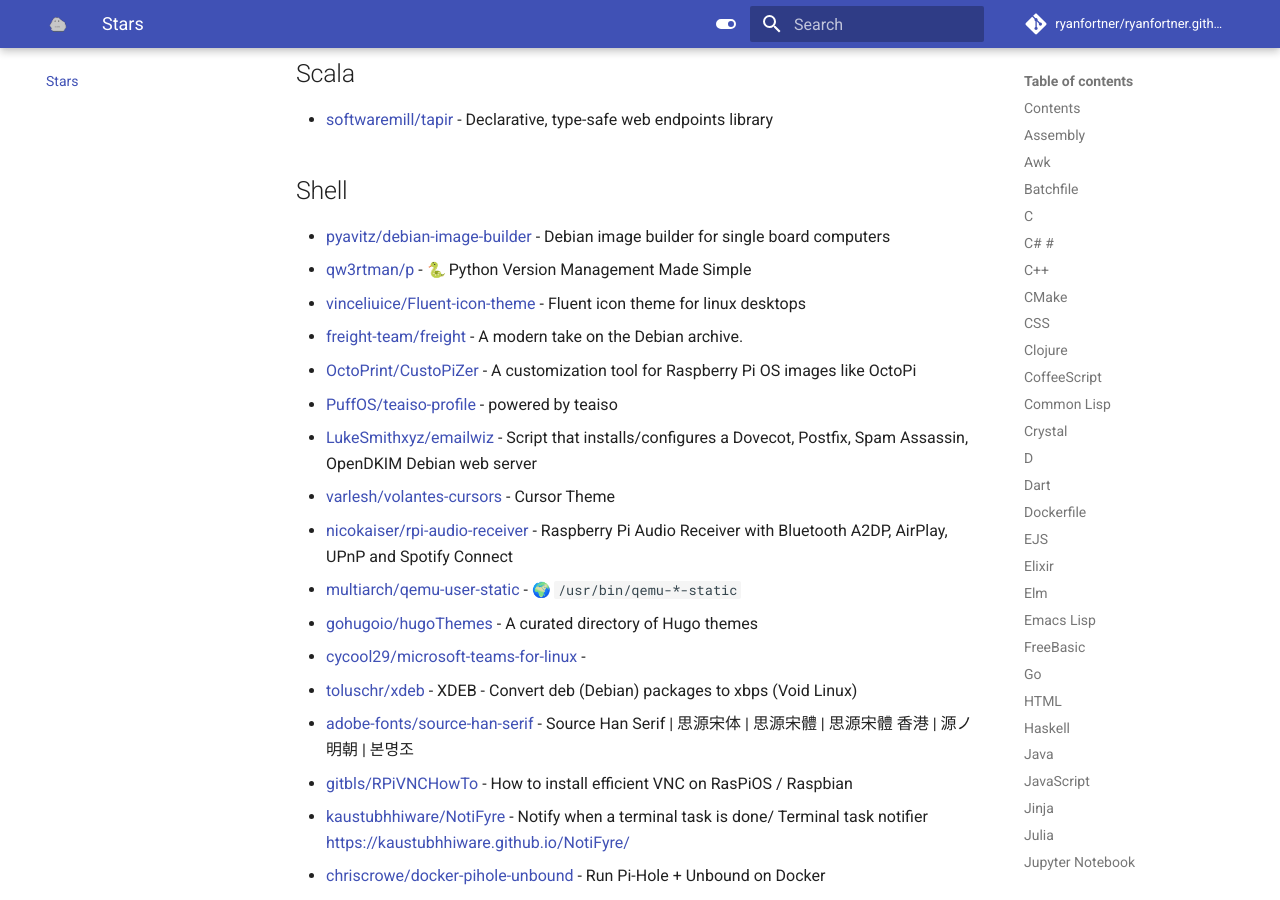
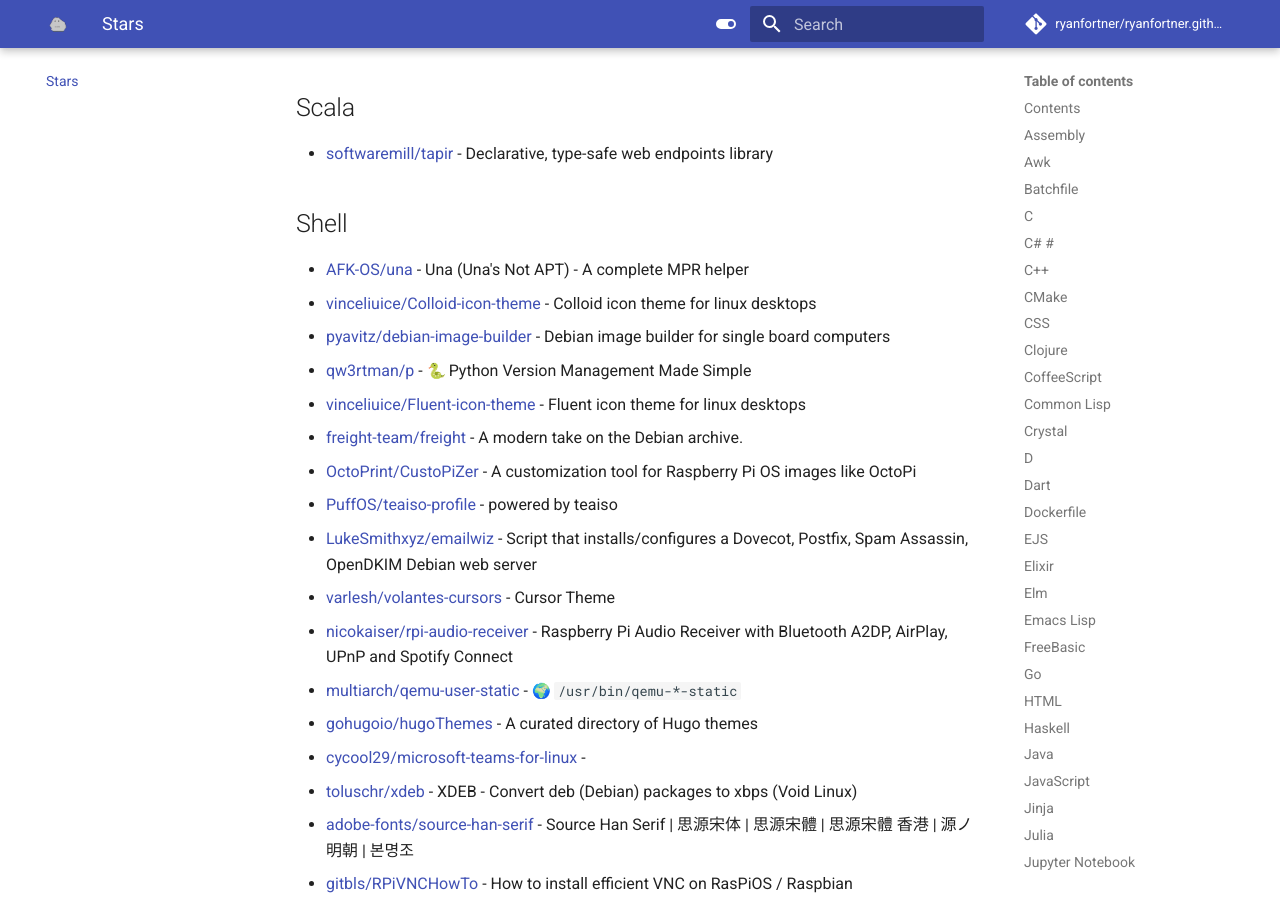
Before and after one commit to ryanfortner/ryanfortner.github.io, an MkDocs documentation site: the page built from docs/stars.md, in a window 1280 px wide and 900 px high, scrolled down 55038 px. Built offline with MkDocs 1.6.1 and Material for MkDocs 9.7.7, drawn with Linux system fonts in a browser that asks for light colours; emoji names are drawn with the system emoji font; comment, search, counter and statistics services are not loaded; some of the changed text lies outside the part shown.

Commit message:
update stars.md

```diff
--- a/docs/stars.md
+++ b/docs/stars.md
@@ -429,6 +429,7 @@
 - [B00merang-Project/macOS](https://github.com/B00merang-Project/macOS) - macOS theme for Gnome and GTK-based desktops
 - [EliverLara/firefox-sweet-theme](https://github.com/EliverLara/firefox-sweet-theme) - :candy: A dark and modern theme for firefox with vibrant colors
 - [horst3180/arc-firefox-theme](https://github.com/horst3180/arc-firefox-theme) - Arc Firefox Theme
+- [horst3180/arc-firefox-theme](https://github.com/horst3180/arc-firefox-theme) - Arc Firefox Theme
 - [teejee2008/polo](https://github.com/teejee2008/polo) - Advanced file manager for Linux written in Vala. Supports multiple panes (single, dual, quad) with multiple tabs in each pane. Supports archive creation, extraction and browsing. Support for cloud storage; running and managing KVM images, modifying PDF documents and image files, booting ISO files in KVM, and writing ISO files to USB drives.
 - [Jannomag/Yaru-Colors](https://github.com/Jannomag/Yaru-Colors) - A fork of Ubuntu's Yaru theme -  in different colors
 - [EliverLara/Nordic](https://github.com/EliverLara/Nordic) - :snowflake: Dark Gtk3.20+ theme created using the awesome Nord color pallete.
@@ -1362,6 +1363,8 @@
 
 ## Shell
 
+- [AFK-OS/una](https://github.com/AFK-OS/una) - Una (Una's Not APT) - A complete MPR helper
+- [vinceliuice/Colloid-icon-theme](https://github.com/vinceliuice/Colloid-icon-theme) - Colloid icon theme for linux desktops
 - [pyavitz/debian-image-builder](https://github.com/pyavitz/debian-image-builder) - Debian image builder for single board computers
 - [qw3rtman/p](https://github.com/qw3rtman/p) - :snake: Python Version Management Made Simple
 - [vinceliuice/Fluent-icon-theme](https://github.com/vinceliuice/Fluent-icon-theme) - Fluent icon theme for linux desktops
```
Also changed, not shown: other parts of docs/stars.md (+2 -2 lines).
